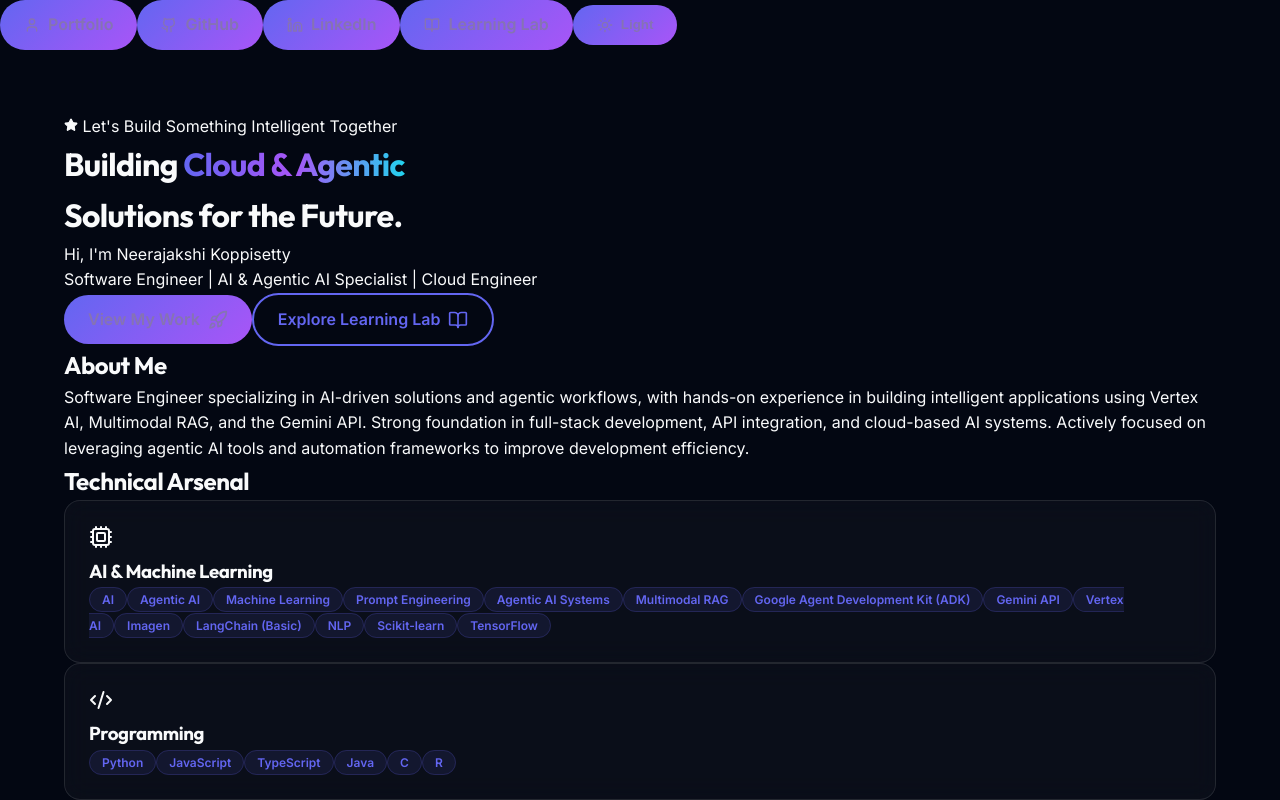
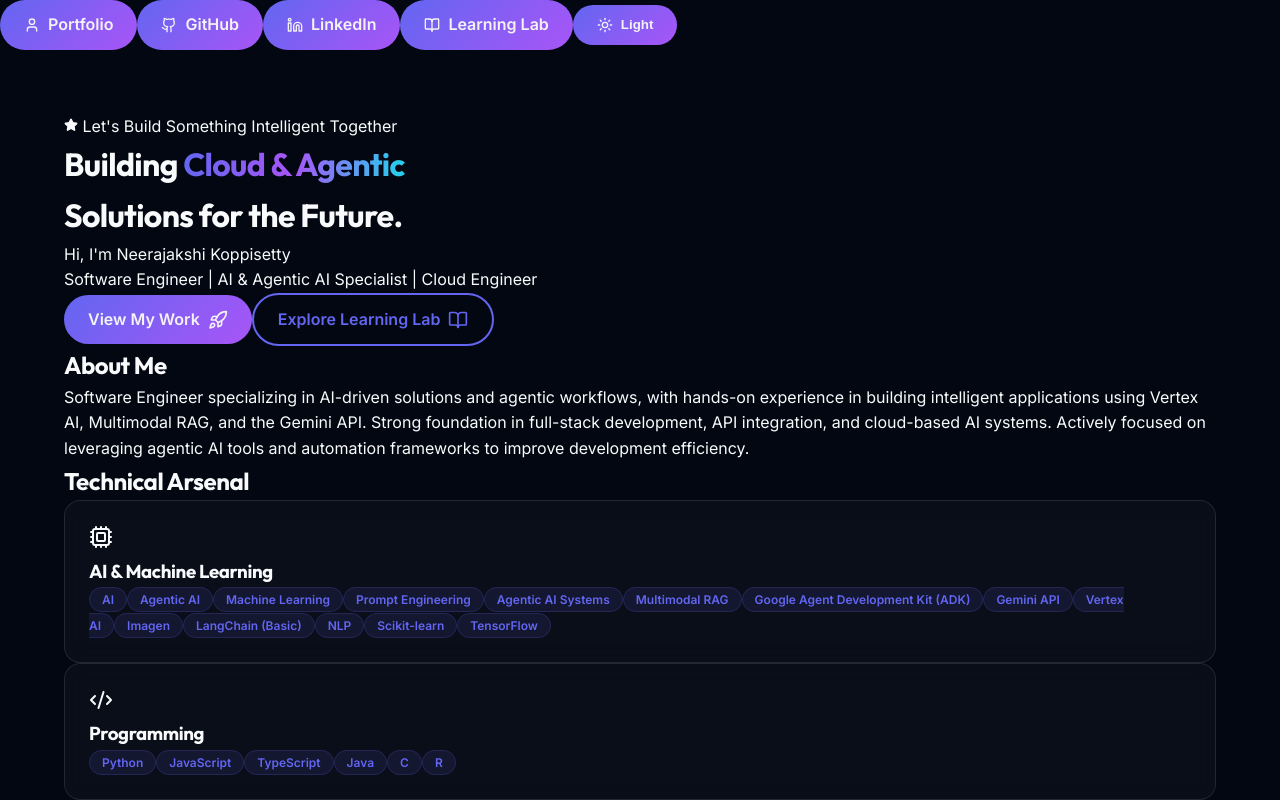
Before and after one commit to neerajakshiofc/Neejakshi-Koppisetty-protfolio-web-site, a React (Vite) app: page / in a window 1280 px wide. Shown: the top 800 px of the page. Built offline with nearby package versions, Linux system fonts and the light colour scheme.

Commit message:
update all files

```diff
--- a/src/index.css
+++ b/src/index.css
@@ -73,7 +73,7 @@ h4 {
 
 .btn-primary {
   background: linear-gradient(135deg, var(--primary), var(--secondary));
-  color: rgb(134, 115, 179);
+  color: rgb(243, 242, 245);
   padding: 0.75rem 1.5rem;
   border-radius: 9999px;
   text-decoration: none;
```
